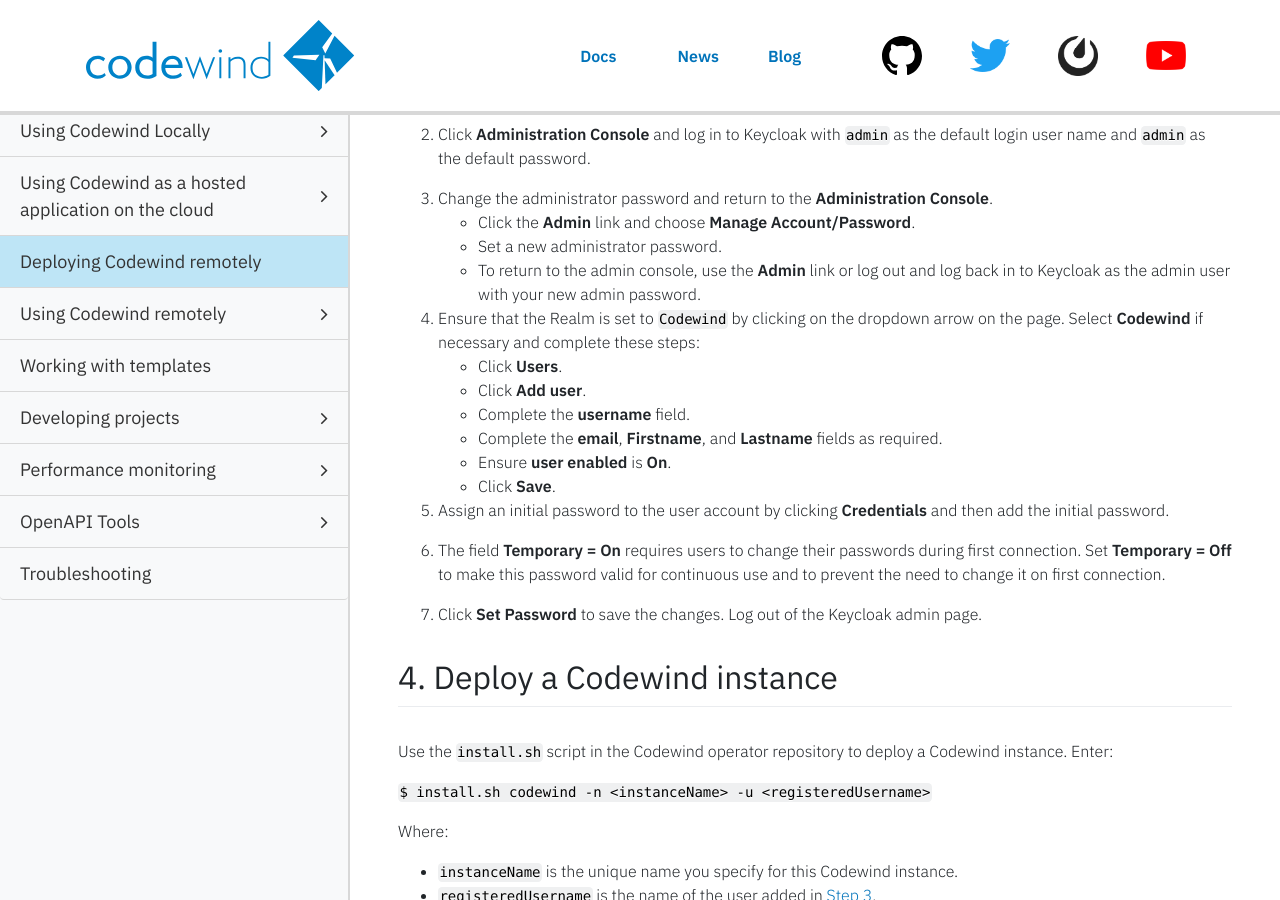
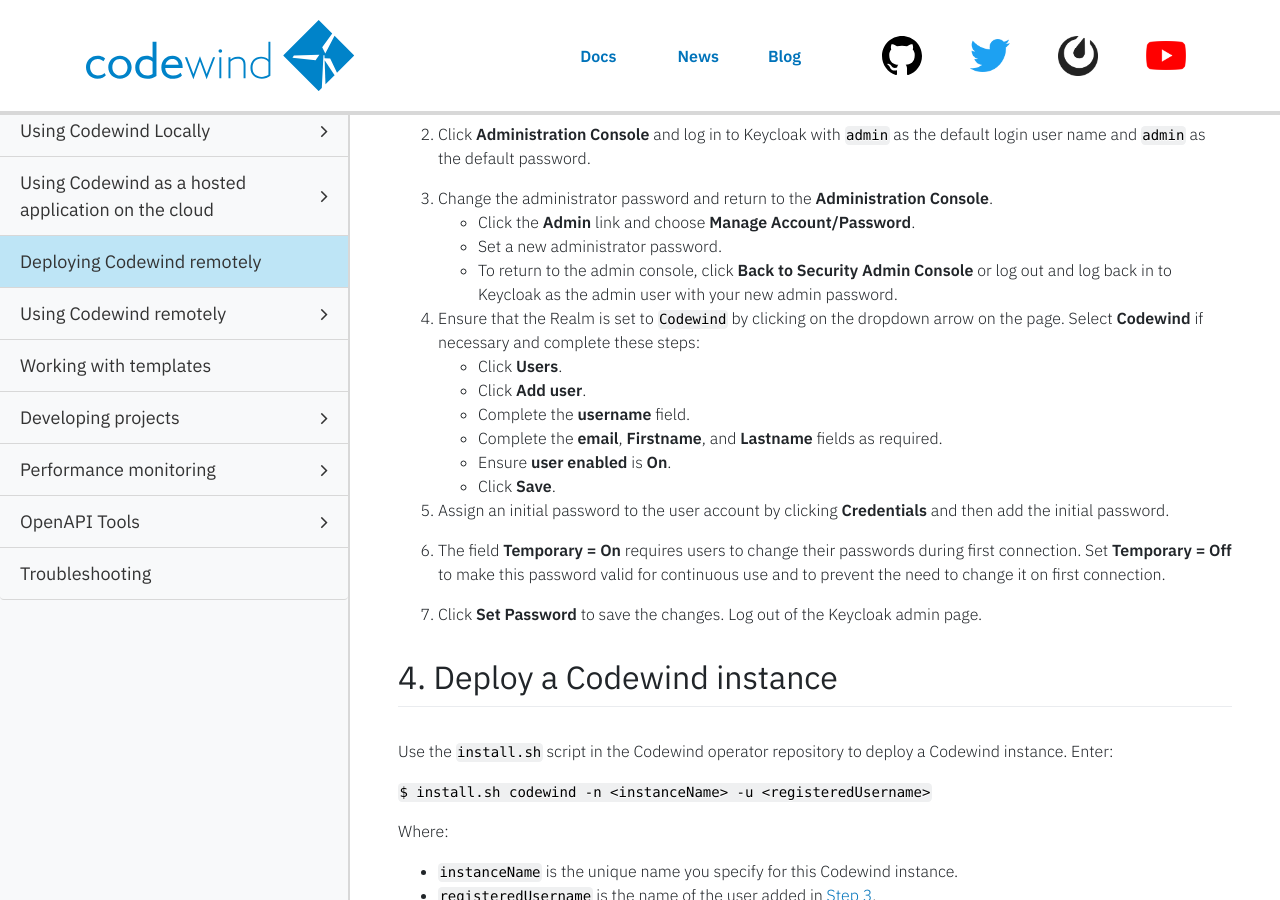
Before and after one commit to eclipse-archived/codewind-docs, a Jekyll site: the page built from docs/_documentations/remote-deploying-codewind.md, in a window 1280 px wide and 900 px high, scrolled down 2049 px. Built offline with Jekyll 4.4.1, drawn with Linux system fonts in a browser that asks for light colours; nearby versions of some CDN libraries; comment, search, counter and statistics services are not loaded.

Commit message:
Correcting link name
Signed-off-by: Sarah Ishida <sishida@us.ibm.com>

```diff
--- a/docs/_documentations/remote-deploying-codewind.md
+++ b/docs/_documentations/remote-deploying-codewind.md
@@ -79,7 +79,7 @@ devex001   codewind    122m   https://codewind-keycloak-devex001.<ingress-domain
 3. Change the administrator password and return to the **Administration Console**.
 - Click the **Admin** link and choose **Manage Account/Password**.
 - Set a new administrator password.
-- To return to the admin console, use the **Admin** link or log out and log back in to Keycloak as the admin user with your new admin password.
+- To return to the admin console, click **Back to Security Admin Console** or log out and log back in to Keycloak as the admin user with your new admin password.
 
 4. Ensure that the Realm is set to `Codewind` by clicking on the dropdown arrow on the page. Select **Codewind** if necessary and complete these steps:
 - Click **Users**.
```
